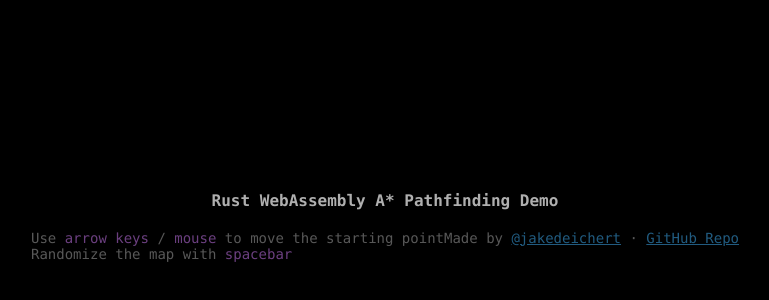
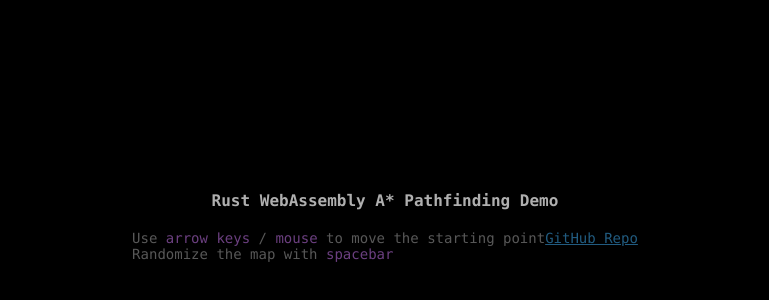
Before and after one commit to jacobdeichert/wasm-astar, a plain HTML site: page dist/index.html in a window 1280 px wide. Shown: the part 174-474 px from the top of the page, without its empty margins (255-1024 px from the left). Drawn offline with Linux system fonts and the light colour scheme; no server answers.

Commit message:
Update doc links

```diff
--- a/dist/index.html
+++ b/dist/index.html
@@ -20,12 +20,11 @@
                     Use
                     <span>arrow keys</span> /
                     <span>mouse</span> to move the starting point
-                    <br/> Randomize the map with
+                    <br /> Randomize the map with
                     <span>spacebar</span>
                 </p>
-                <p>Made by
-                    <a href="https://twitter.com/jakedeichert" rel="noopener">@jakedeichert</a> ·
-                    <a href="https://github.com/jakedeichert/wasm-astar" rel="noopener">GitHub Repo</a>
+                <p>
+                    <a href="https://github.com/jacobdeichert/wasm-astar" rel="noopener">GitHub Repo</a>
                 </p>
             </div>
         </div>
```
Also changed, not shown: 2 other files.
